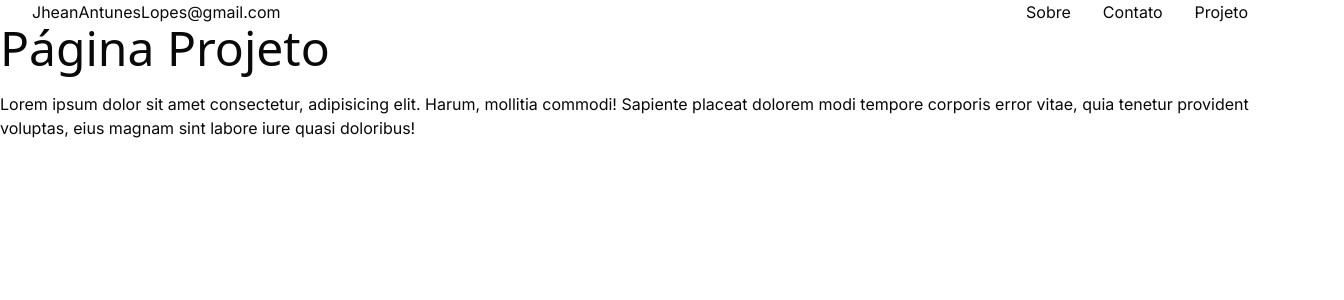
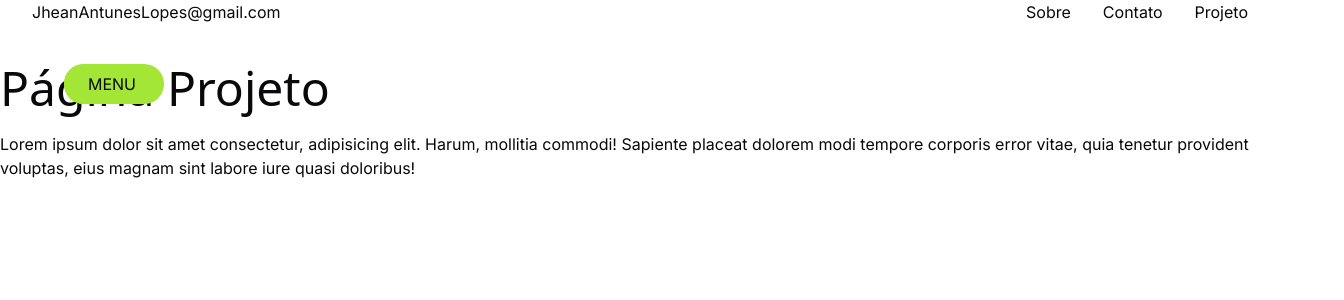
Before and after one commit to JheanAntunes/learn-framer-motion, a Next.js app: page /project in a window 1280 px wide. Shown: the top 300 px of the page, 1344 px wide, since content can reach past the window. Built offline with nearby package versions, Linux system fonts and the light colour scheme.

Commit message:
:sparkles:	feat: add example Component SideMenu

```diff
--- a/src/app/layout.tsx
+++ b/src/app/layout.tsx
@@ -1,4 +1,5 @@
 import Header from '@/components/layout/header'
+import SideMenu from '@/examples/awwwards/side-menu'
 import SmoothScrolling from '@/lib/SmoothScrolling'
 import type { Metadata } from 'next'
 import { Inter } from 'next/font/google'
@@ -20,7 +21,10 @@ export default function RootLayout({
     <html lang="pt-BR">
       <body className={inter.className}>
         <Header />
-        <SmoothScrolling>{children}</SmoothScrolling>
+        <SmoothScrolling>
+          <SideMenu />
+          {children}
+        </SmoothScrolling>
         {/* <AnimationCursor /> */}
       </body>
     </html>
--- /dev/null
+++ b/src/examples/awwwards/side-menu/index.tsx
@@ -0,0 +1,62 @@
+'use client'
+import { MotionDiv } from '@/components/framer-motion'
+import { AnimatePresence, Variants } from 'framer-motion'
+import { useState } from 'react'
+import Nav from './nav'
+
+const variants: Variants = {
+  open: {
+    height: 650,
+    width: 480,
+    top: '-32px',
+    left: '-32px',
+    transition: { duration: 0.75, ease: [0.76, 0, 0.24, 1] }
+  },
+  closed: {
+    height: 40,
+    width: 100,
+    top: '0px',
+    left: '0px',
+    transition: { duration: 0.75, delay: 0.35, ease: [0.76, 0, 0.24, 1] }
+  }
+}
+
+const SideMenu = () => {
+  const [isActiveMenu, setIsActiveMenu] = useState(false)
+  const toggleMenu = () => {
+    setIsActiveMenu((stateMenu) => !stateMenu)
+  }
+  return (
+    <div className="relative left-16 top-10 h-full w-full">
+      <MotionDiv
+        className="menu relative left-8 h-[650px] w-[480px] rounded-3xl bg-lime-400"
+        variants={variants}
+        initial="closed"
+        animate={isActiveMenu ? 'open' : 'closed'}
+      >
+        <AnimatePresence>{isActiveMenu && <Nav />}</AnimatePresence>
+      </MotionDiv>
+      <div
+        onClick={() => toggleMenu()}
+        className="button absolute left-0 top-0 h-10 w-24 cursor-pointer overflow-hidden rounded-3xl"
+      >
+        <MotionDiv
+          className="slide relative h-full w-full"
+          animate={{
+            top: isActiveMenu ? '-100%' : '0%'
+          }}
+          transition={{ duration: 0.5, ease: [0.76, 0, 0.24, 1] }}
+        >
+          <div className="el group flex h-full w-full items-center justify-center bg-lime-400 uppercase">
+            <p>Menu</p>
+          </div>
+          <div className="el group absolute top-full flex h-full w-full items-center justify-center bg-zinc-950 uppercase text-zinc-50">
+            <p>Close</p>
+          </div>
+        </MotionDiv>
+      </div>
+    </div>
+  )
+}
+
+export default SideMenu
```
